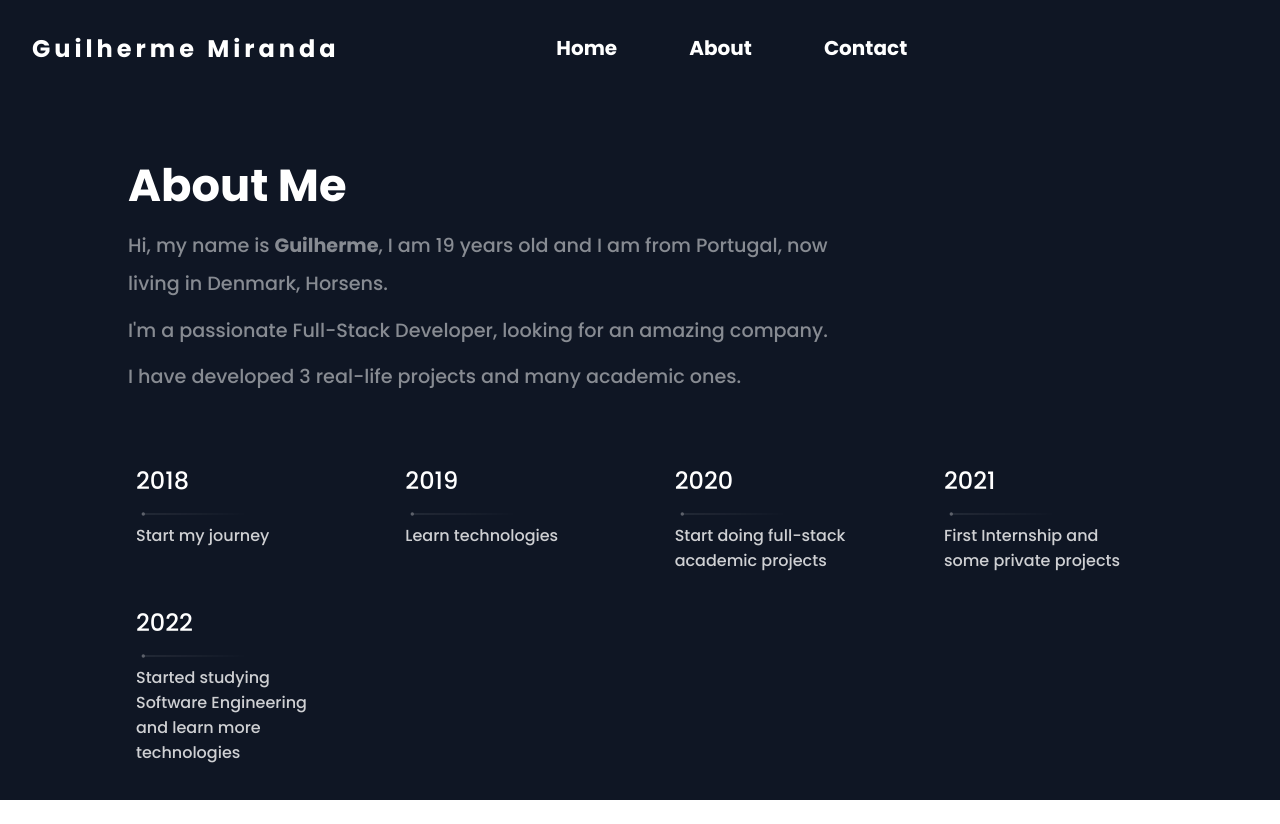
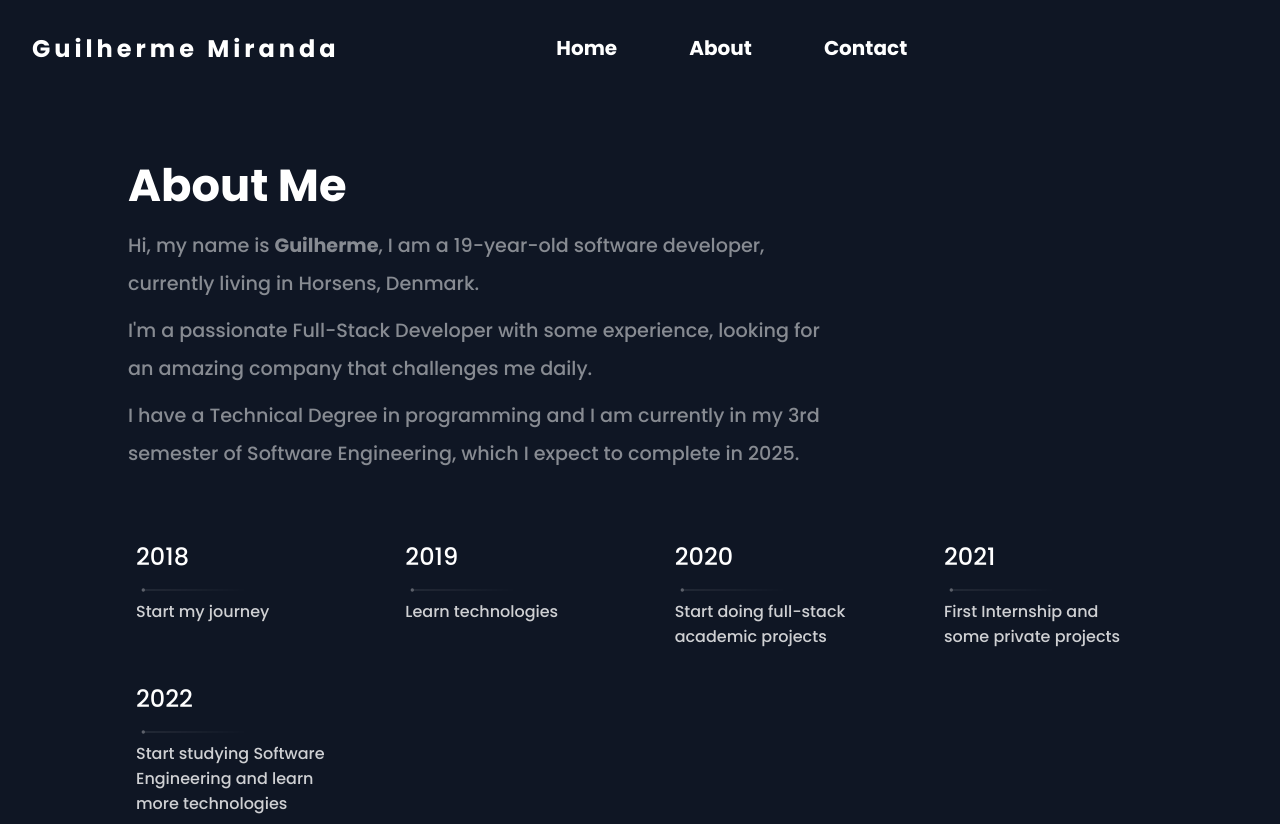
Before and after one commit to FuLLeNN/Portfolio, a Next.js app: page /about in a window 1280 px wide. Before the commit the page ends 800 px from the top, so only its background shows below. Built offline with nearby package versions, Linux system fonts and the light colour scheme.

Commit message:
Fix About me

```diff
--- a/pages/about.js
+++ b/pages/about.js
@@ -29,7 +29,7 @@ const About = () => {
     {
       id: "5",
       numyear: "2022",
-      para: "Started studying Software Engineering and learn more technologies",
+      para: "Start studying Software Engineering and learn more technologies",
     },
   ]);
   return (
@@ -53,11 +53,11 @@ const About = () => {
       <h1>About Me</h1>
       <div className={AboutStyles.text}>
         <p>
-          Hi, my name is <strong>Guilherme</strong>, I am 19 years old and I
-          am from Portugal, now living in Denmark, Horsens.
+          Hi, my name is <strong>Guilherme</strong>, I am a 19-year-old software developer,
+          currently living in Horsens, Denmark.
         </p>
-        <p>I'm a passionate Full-Stack Developer, looking for an amazing company.</p>
-        <p>I have developed 3 real-life projects and many academic ones.</p>
+        <p>I'm a passionate Full-Stack Developer with some experience, looking for an amazing company that challenges me daily.</p>
+        <p>I have a Technical Degree in programming and I am currently in my 3rd semester of Software Engineering, which I expect to complete in 2025.</p>
         <br />
         <br />
         <div className={AboutStyles.yearslist}>
```
